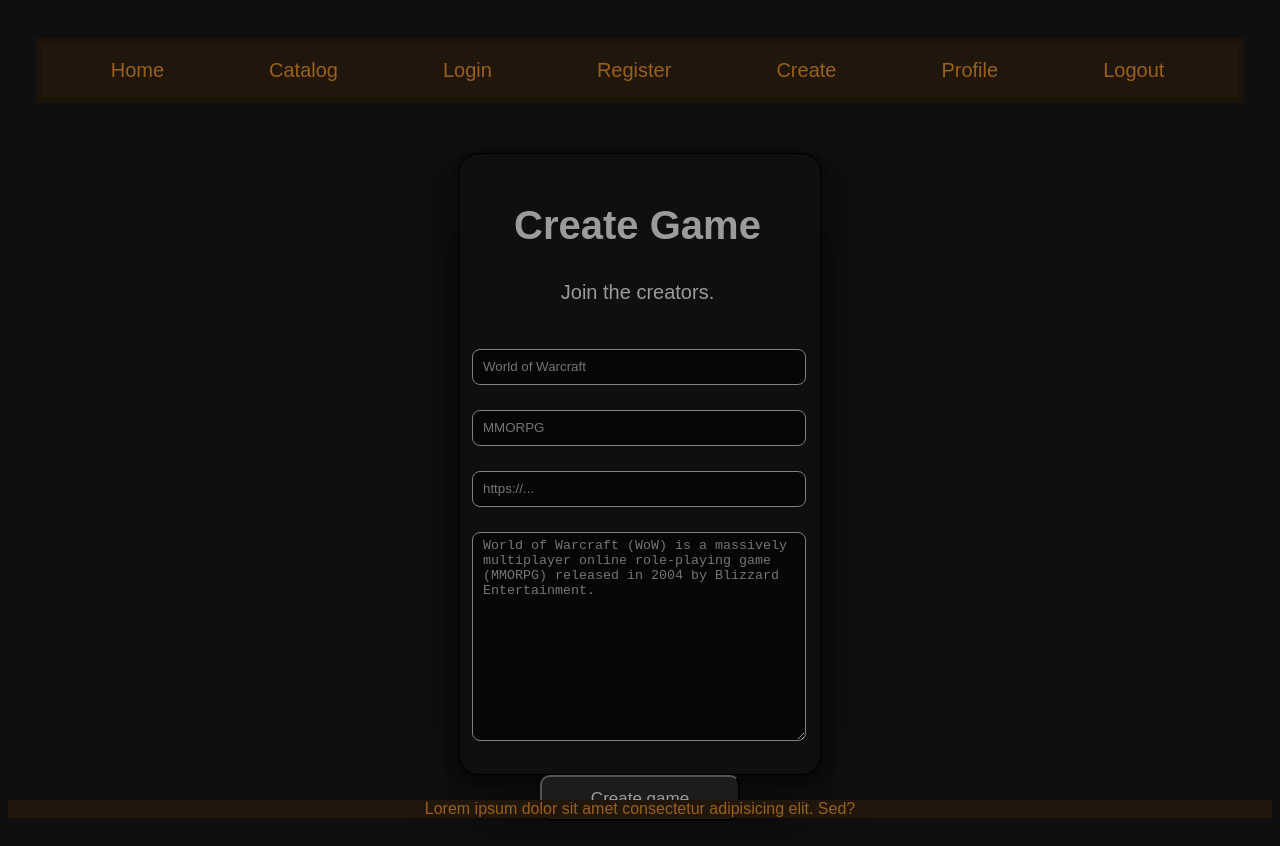
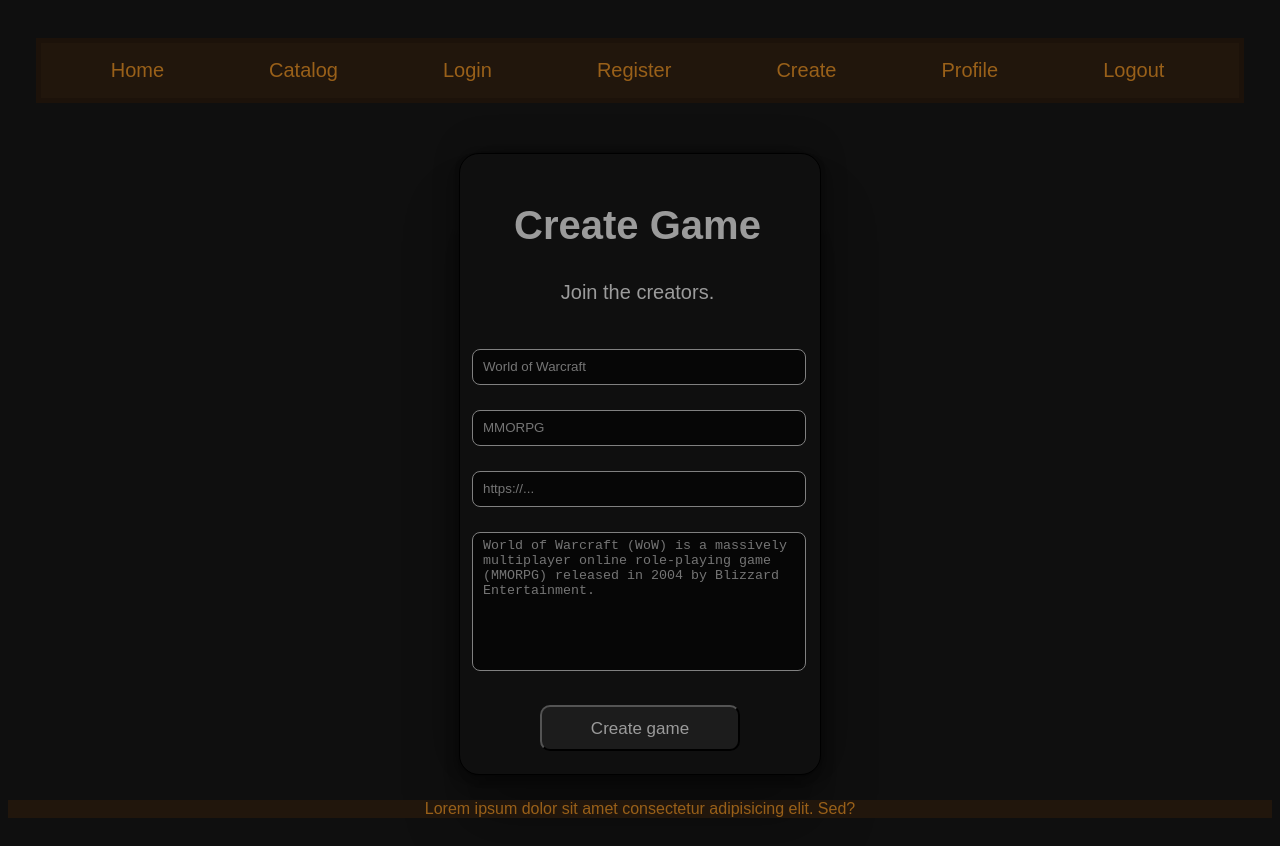
Before and after one commit to CraXWaR/Angular, an Angular app in the folder project/gamesWorld/: page /create in a window 1280 px wide. Built offline with nearby package versions, Linux system fonts and the light colour scheme.

Commit message:
Fixing bug on create style and removing resize option

```diff
--- a/project/gamesWorld/src/app/pages/create/create.component.css
+++ b/project/gamesWorld/src/app/pages/create/create.component.css
@@ -50,7 +50,7 @@
 .create-container form textarea {
     color: white;
     width: 320px;
-    height: 200px;
+    height: 130px;
     margin-left: -8px;
     padding-left: 10px;
     padding-top: 5px;
@@ -59,6 +59,7 @@
     border: 1px solid gray;
     border-radius: 8px;
     outline: none;
+    resize: none;
 }
 
 /* .register-container input[type="submit"] {
```
